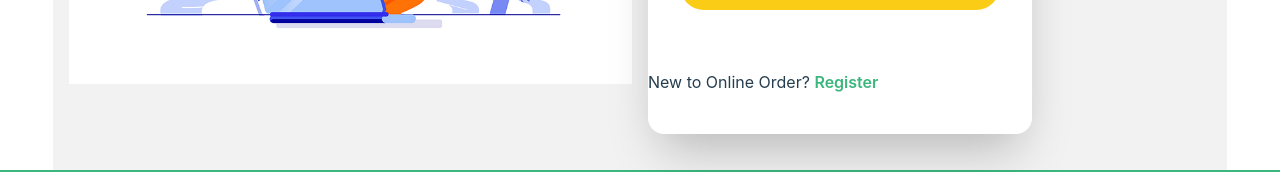
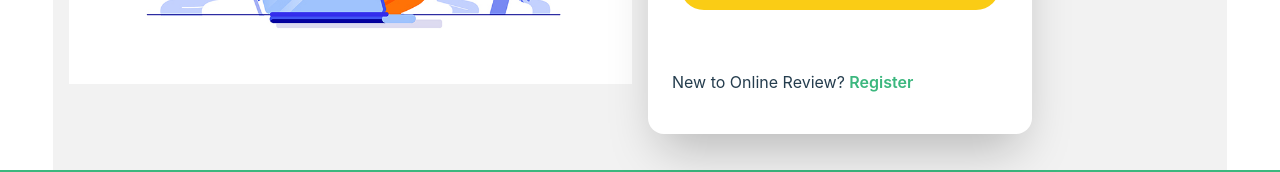
Before and after one commit to rakibulinux/service-review-client-side-rakibulinux, a React (Create React App) app: page /login in a window 1280 px wide. Shown: the part 546-718 px from the top of the page. Built offline with nearby package versions, Linux system fonts and the light colour scheme; no server answers.

Commit message:
loading state fixed

```diff
--- a/src/components/Login/Login.js
+++ b/src/components/Login/Login.js
@@ -8,8 +8,13 @@ import toast from "react-hot-toast";
 import JWTAuthToken from "../../APIs/JWTAuthToken";
 
 const Login = () => {
-  const { loginUserAccount, resetUserPassword, loginWithGoogle, loading } =
-    useContext(AuthContext);
+  const {
+    loginUserAccount,
+    resetUserPassword,
+    loginWithGoogle,
+    loading,
+    setLoading,
+  } = useContext(AuthContext);
 
   const [userInfo, setUserInfo] = useState({
     email: "",
@@ -31,6 +36,7 @@ const Login = () => {
       })
       .catch((error) => {
         toast.error(error.message);
+        setLoading(false);
       });
   };
   const handleGoogleLogin = () => {
@@ -55,13 +61,13 @@ const Login = () => {
         toast.error(error.message);
       });
   };
-
   const handleEmailChange = (e) => {
     setUserInfo({ ...userInfo, email: e.target.value });
   };
   const handlePasswordChange = (e) => {
     setUserInfo({ ...userInfo, password: e.target.value });
   };
+
   if (loading) {
     return (
       <div className="flex h-screen w-screen items-center justify-center">
@@ -155,8 +161,8 @@ const Login = () => {
               <img className="w-6 mr-2" src={googleLogo} alt="" />{" "}
               <span className="font-semibold">Continue with Google</span>
             </button>
-            <div className="my-10">
-              <span>New to Online Order? </span>
+            <div className="my-10 pl-6">
+              <span>New to Online Review? </span>
               <Link className="text-green-250 font-semibold" to="/register">
                 Register
               </Link>
--- a/src/components/Register/Register.js
+++ b/src/components/Register/Register.js
@@ -50,6 +50,7 @@ const Register = () => {
       })
       .catch((err) => {
         toast.error(err.message);
+        setLoading(false);
       })
       .finally(() => {
         setLoading(false);
```
